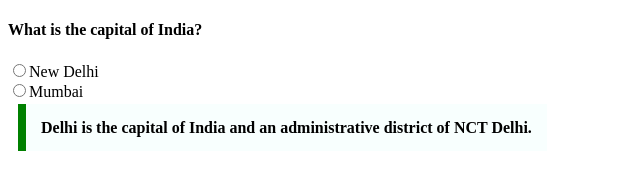
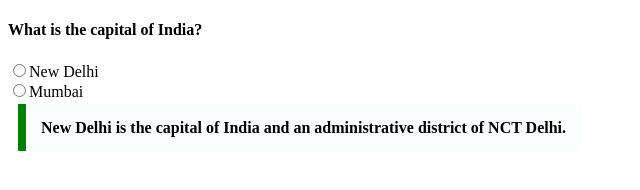
Before and after one commit to acciojob/trivia-saahilabdul, a website: page main.html in a window 1280 px wide. Shown: the whole page, without its empty margins (0-640 px from the left). Drawn offline with Linux system fonts and the light colour scheme.

Commit message:
Update main.html

```diff
--- a/main.html
+++ b/main.html
@@ -24,7 +24,7 @@
 	<br>
 	<br>
 	<blackquote cite="https://en.wikipedia.org/wiki/New_Delhi">
-		<span class="abc">Delhi is the capital of India and an administrative district of NCT Delhi.</span>
+		<span class="abc">New Delhi is the capital of India and an administrative district of NCT Delhi.</span>
 	</blackquote>
     <script type="text/javascript" src="./script.js">
 </script>
```
